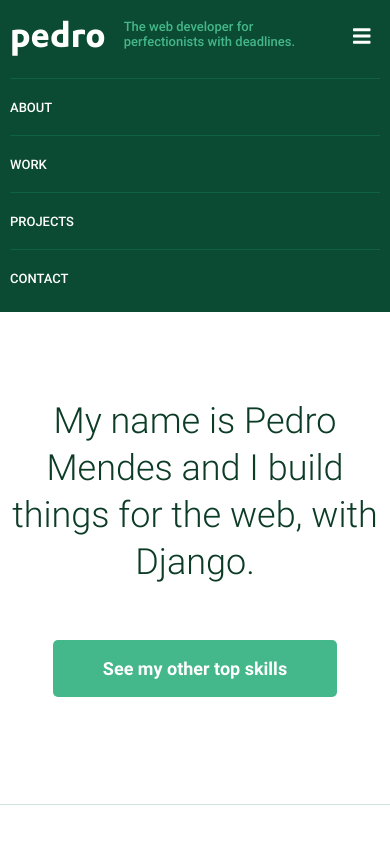
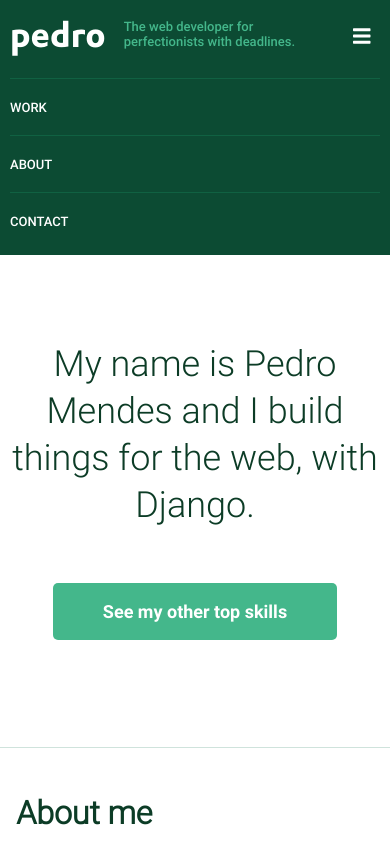
Before and after one commit to p-schlickmann/mendespedro.dev, a Next.js app: page / in a window 390 px wide. Both pictures are taken after a click on the element 361 px from the left and 36 px from the top of the page. Shown: the top 844 px of the page. Built offline with nearby package versions, Linux system fonts and the light colour scheme.

Commit message:
fixed mobile header hrefs

```diff
--- a/components/Header.js
+++ b/components/Header.js
@@ -57,17 +57,13 @@
                 </div>
             </div>
             <div ref={wrapperRef} style={{display: isMobileMenuOpen ? 'initial' : 'none'}} className={styles.mobileMenu}>
-                <div onClick={() => router.push('/about')} className={styles.mobileMenuItem} style={{marginTop: '20px'}}>
+                <div onClick={() => router.push('/work')} className={styles.mobileMenuItem} style={{marginTop: '20px'}}>
+                    <a className={styles.mobileMenuText}>WORK</a>
+                </div>
+                <div onClick={() => router.push('/#about')} className={styles.mobileMenuItem}>
                     <a className={styles.mobileMenuText}>ABOUT</a>
                 </div>
-
-                <div onClick={() => router.push('/work')} className={styles.mobileMenuItem}>
-                    <a className={styles.mobileMenuText}>WORK</a>
-                </div>
-                <div onClick={() => router.push('/projects')} className={styles.mobileMenuItem}>
-                    <a className={styles.mobileMenuText}>PROJECTS</a>
-                </div>
-                <div onClick={() => router.push('/contact')}  className={styles.mobileMenuItem} style={{paddingBottom: 9}}>
+                <div onClick={() => router.push('/#contact')}  className={styles.mobileMenuItem} style={{paddingBottom: 9}}>
                     <a className={styles.mobileMenuText}>CONTACT</a>
                 </div>
             </div>
```
